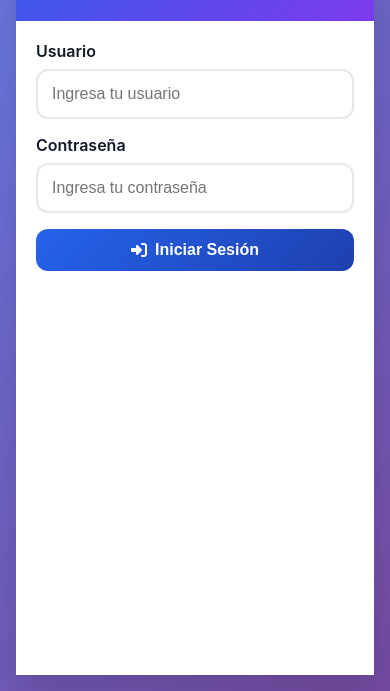
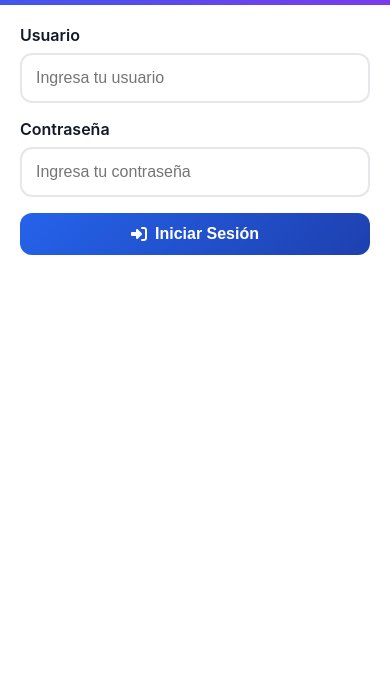
Before and after one commit to DiegoCoras06/Primero, a plain HTML site: page index.html in a window 390 px wide. Shown: the part 185-876 px from the top of the page. After the commit the page ends 844 px from the top, so only its background shows below. Drawn offline with Linux system fonts and the light colour scheme.

Commit message:
index.html

```diff
--- a/index.html
+++ b/index.html
@@ -96,7 +96,7 @@
             width: 100%;
             max-width: 100%;
             margin: 0;
-            padding: 1rem;
+            padding: 0;
             min-height: 100vh;
             display: flex;
             align-items: center;
@@ -653,12 +653,16 @@
             }
 
             .main-container {
-                padding: 1rem;
+                padding: 0;
             }
 
             .card {
                 max-width: 100%;
-                margin: 0.5rem;
+                margin: 0;
+                border-radius: 0;
+                min-height: 100vh;
+                display: flex;
+                flex-direction: column;
             }
 
             .card-header,
@@ -692,6 +696,7 @@
             padding: 2rem;
             color: rgba(255, 255, 255, 0.8);
             margin-top: 2rem;
+            display: none; /* Footer oculto */
         }
 
         .footer a {
@@ -896,9 +901,7 @@
                 </form>
             </div>
         </div>
-        <div class="footer">
-            <p>&copy; 2024 Rapi Rifa - Todos los derechos reservados</p>
-        </div>
+        <!-- Footer eliminado -->
     </div>
 
     <!-- Admin Panel -->
```
